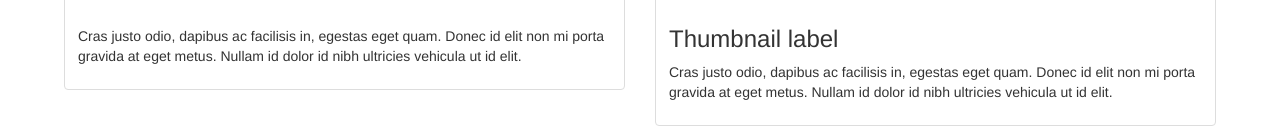
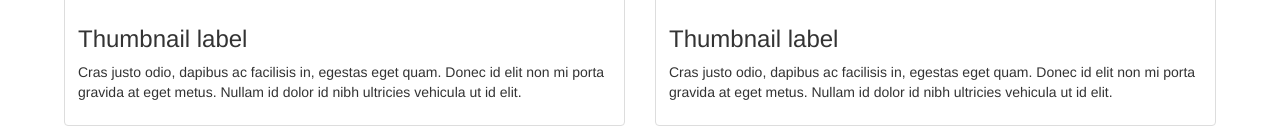
Before and after one commit to Legendary221/Legendary221.github.io, a plain HTML site: page index.html in a window 1280 px wide. Shown: the part 1650-1778 px from the top of the page. Drawn offline with nearby package versions, Linux system fonts and the light colour scheme.

Commit message:
getting mad

```diff
--- a/index.html
+++ b/index.html
@@ -86,7 +86,7 @@
         <div class="thumbnail">
           <a target="_blank" href=""><img  alt="300x200" src="http://nickgutierrez.xyz/img/filler_image.svg" class="thumbnail_image img-responsive"></a>
             <div class="caption">
-                 <h3></h3>
+                 <h3>Thumbnail label</h3>
 
                 <p>Cras justo odio, dapibus ac facilisis in, egestas eget quam. Donec id
                     elit non mi porta gravida at eget metus. Nullam id dolor id nibh ultricies
```
Also changed, not shown: spanish.html (+1 -1 lines).
